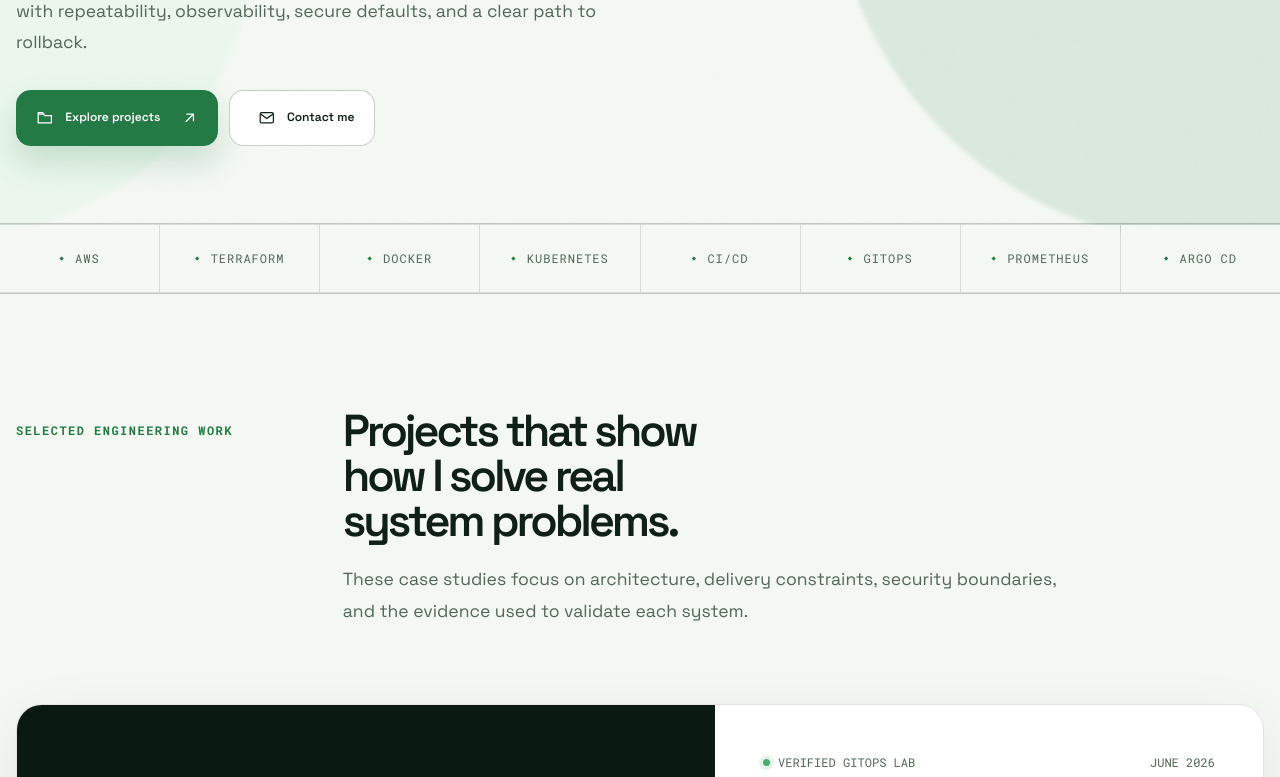
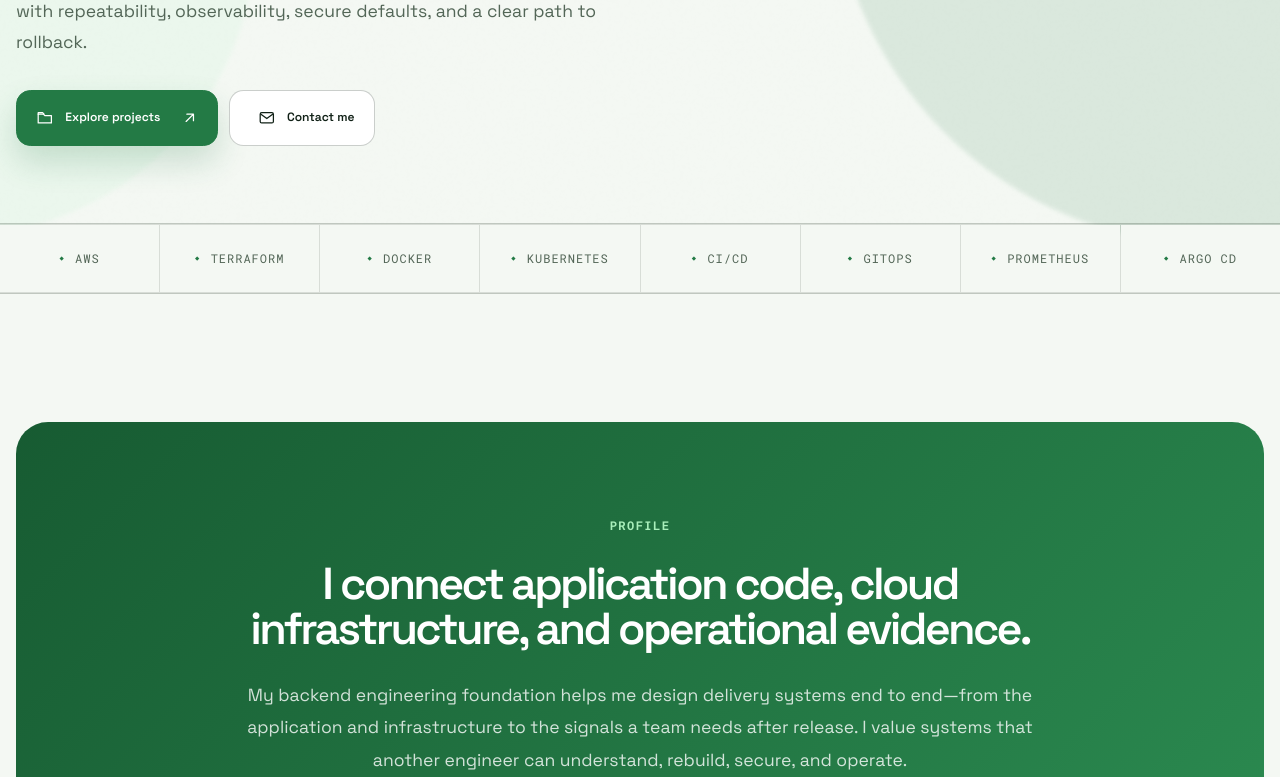
Before and after one commit to TrieuNguyenPhu/portfolio, a Next.js app: page / in a window 1280 px wide. Shown: the part 523-1300 px from the top of the page. Built offline with nearby package versions, Linux system fonts and the light colour scheme.

Commit message:
layout: move homepage projects to the end

```diff
--- a/app/page.tsx
+++ b/app/page.tsx
@@ -58,12 +58,6 @@ export default function Home() {
 
       <ul className="technology-rail" aria-label={t.technologies} data-reveal>{technologies.map((technology) => <li key={technology}>{technology}</li>)}</ul>
 
-      <section className="project-showcase" id="case-studies">
-        <header className="folio-section-heading" data-reveal><span>{t.projectsLabel}</span><div><h2>{t.projectsTitle}</h2><p>{t.projectsText}</p></div></header>
-        <div className="featured-project-grid">{projects.slice(0, 3).map((project, index) => <article className="featured-project-card" key={project.slug} data-reveal data-reveal-delay={String(index)}><div className="featured-project-visual"><ProjectArchitecture project={project} variant={index} language={language} /></div><div className="featured-project-copy"><div className="project-kicker"><span>{project.stage[language]}</span><time>{project.date[language]}</time></div><p className="project-type">{project.type[language]}</p><h3><Link href={`/projects/${project.slug}`}>{project.title}</Link></h3><p>{project.summary[language]}</p><div className="featured-evidence"><span>{t.evidence}</span><ul>{project.highlights.slice(0, 2).map((item) => <li key={item.en}>{item[language]}</li>)}</ul></div><ul className="tags" aria-label={`${project.title} ${t.stack}`}>{project.stack.slice(0, 6).map((item) => <li key={item}>{item}</li>)}</ul><div className="project-actions"><Link className="case-link case-link--primary" href={`/projects/${project.slug}`}>{t.caseStudy}<span><UiIcon name="arrow" /></span></Link><a className="case-link" href={project.href} target="_blank" rel="noopener noreferrer">{t.repository}<span><UiIcon name="code" /></span></a></div></div></article>)}</div>
-        <Link className="folio-outline-link" href="/projects">{t.allProjects}<UiIcon name="arrow" /></Link>
-      </section>
-
       <ProfileOverview />
 
       <section className="folio-writing" data-reveal><div><span>{t.writingLabel}</span><h2>{t.writingTitle}</h2><p>{t.writingText}</p></div><Link href={`/blog/${post.slug}`}><div className="blog-meta"><time dateTime={post.publishedAt}>{post.displayDate[language]}</time><span>{post.readingTime[language]}</span></div><h3>{post.title[language]}</h3><strong>{t.read}<UiIcon name="arrow" /></strong></Link></section>
@@ -72,6 +66,12 @@ export default function Home() {
         <div><span>{t.contactLabel}</span><h2 id="home-contact-title">{t.contactTitle}</h2><p>{t.contactText}</p></div>
         <div className="portfolio-cta__actions"><Link className="button button--ghost" href="/projects">{t.contactProjects}<UiIcon name="arrow" /></Link><a className="button button--primary" href="mailto:nguyentrieu080604@gmail.com">{t.contactAction}<UiIcon name="mail" /></a></div>
       </section>
+
+      <section className="project-showcase" id="case-studies">
+        <header className="folio-section-heading" data-reveal><span>{t.projectsLabel}</span><div><h2>{t.projectsTitle}</h2><p>{t.projectsText}</p></div></header>
+        <div className="featured-project-grid">{projects.slice(0, 3).map((project, index) => <article className="featured-project-card" key={project.slug} data-reveal data-reveal-delay={String(index)}><div className="featured-project-visual"><ProjectArchitecture project={project} variant={index} language={language} /></div><div className="featured-project-copy"><div className="project-kicker"><span>{project.stage[language]}</span><time>{project.date[language]}</time></div><p className="project-type">{project.type[language]}</p><h3><Link href={`/projects/${project.slug}`}>{project.title}</Link></h3><p>{project.summary[language]}</p><div className="featured-evidence"><span>{t.evidence}</span><ul>{project.highlights.slice(0, 2).map((item) => <li key={item.en}>{item[language]}</li>)}</ul></div><ul className="tags" aria-label={`${project.title} ${t.stack}`}>{project.stack.slice(0, 6).map((item) => <li key={item}>{item}</li>)}</ul><div className="project-actions"><Link className="case-link case-link--primary" href={`/projects/${project.slug}`}>{t.caseStudy}<span><UiIcon name="arrow" /></span></Link><a className="case-link" href={project.href} target="_blank" rel="noopener noreferrer">{t.repository}<span><UiIcon name="code" /></span></a></div></div></article>)}</div>
+        <Link className="folio-outline-link" href="/projects">{t.allProjects}<UiIcon name="arrow" /></Link>
+      </section>
     </div></main>
   );
 }
```
